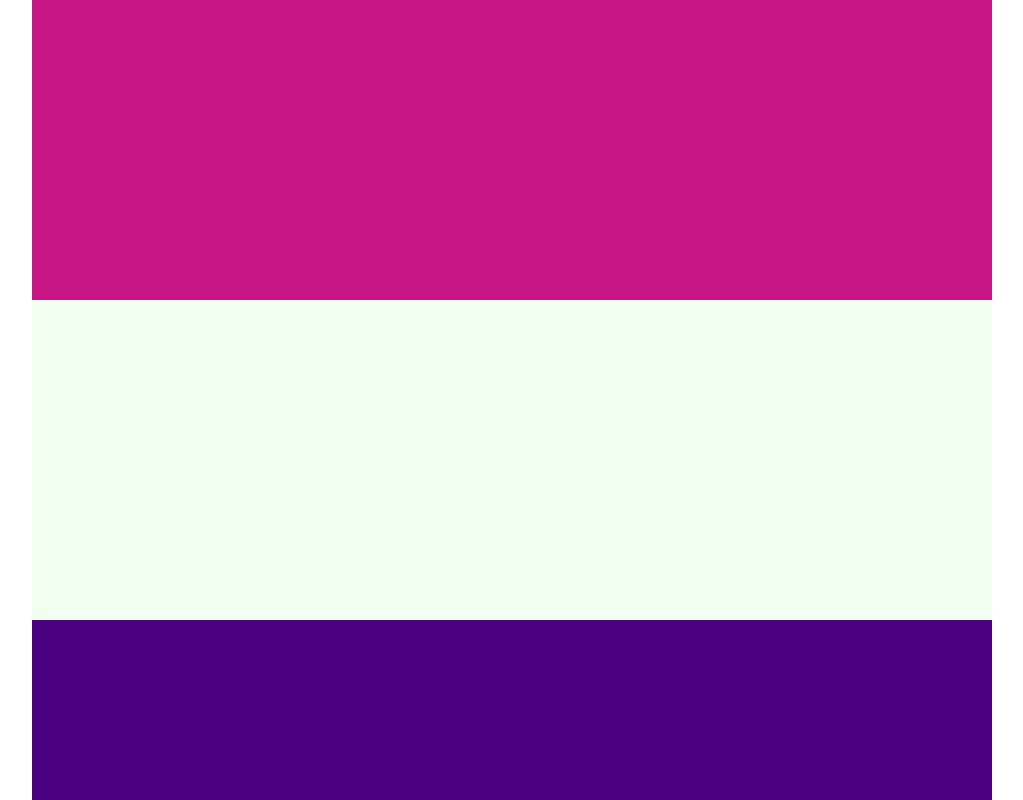
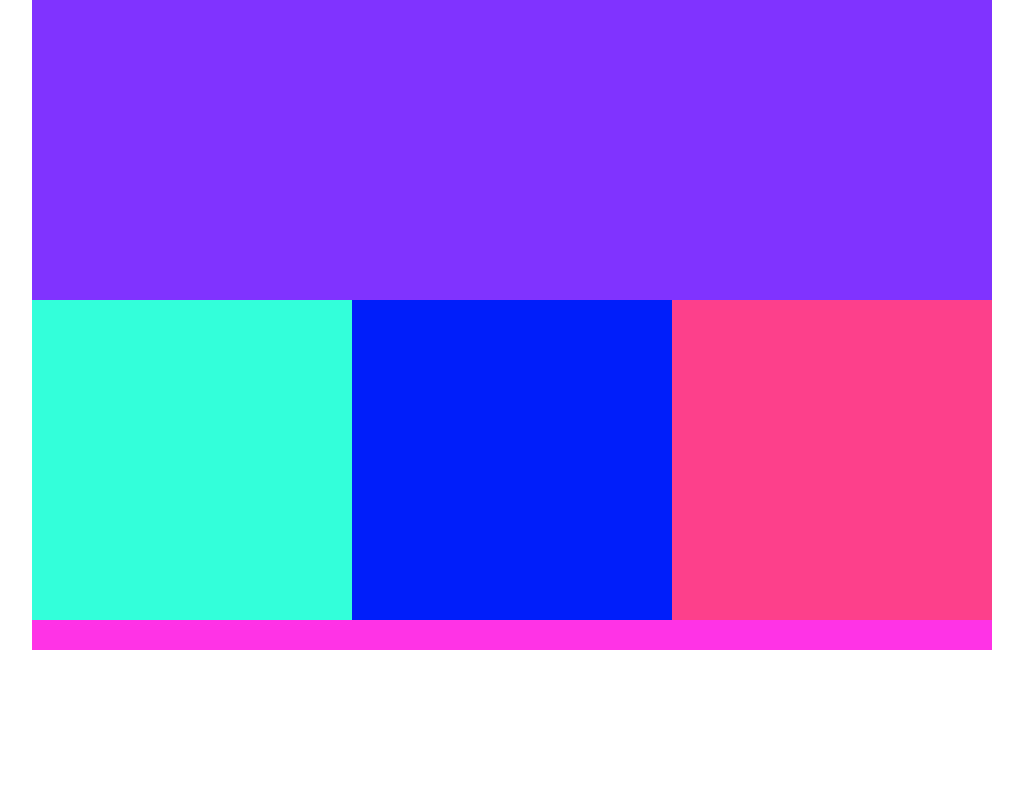
Before and after one commit to zackrhodes86/making-progress, a plain HTML site: page index.html in a window 1280 px wide. Shown: the top 800 px of the page, without its empty margins (128-1151 px from the left). Drawn offline with Linux system fonts and the light colour scheme.

Commit message:
Added code for Tablet and Comp CSS

```diff
--- a/css/main.css
+++ b/css/main.css
@@ -59,6 +59,20 @@ footer {
 /* Change the background colors below */
 
 @media (min-width: 768px) {
+  .col-3 {
+    width: 33.33333%;
+    /*height: 320px;*/
+     float: left;
+
+  }
+
+  /* Clear floats after the columns */
+.row:after {
+  content: "";
+  display: table;
+  clear: both;
+}
+
   header {
     background-color: #C71585;
   }
@@ -73,6 +87,7 @@ footer {
 
   #column-3 {
     background-color: #FF4500;
+    /*width: 100%;*/
   }
 
   footer {
@@ -84,24 +99,40 @@ footer {
 
 /*---------- Desktops ----------*/
 @media (min-width: 1200px) {
+
+  .col-3 {
+    width: 33.33333%;
+    /*height: 320px;*/
+     float: left;
+
+  }
+
+  /* Clear floats after the columns */
+.row:after {
+  content: "";
+  display: table;
+  clear: both;
+}
+
   header {
-    background-color: ;
+    background-color: #8033FF;
   }
 
   #column-1 {
-    background-color: ;
+    background-color: #33FFDA;
   }
 
   #column-2 {
-    background-color: ;
+    background-color: #001EFA;
   }
 
   #column-3 {
-    background-color: ;
+    background-color: #FD408B;
+    width: 33.3%;
   }
 
   footer {
-    background-color: ;
+    background-color: #FF33E6;
   }
 
 }
--- a/index.html
+++ b/index.html
@@ -12,10 +12,13 @@
       <header>
 
       </header>
+      <div class="row">
+
+
       <div id="column-1" class="col-3"></div>
       <div id="column-2" class="col-3"></div>
       <div id="column-3" class="col-3"></div>
-
+</div>
 
       <div class="clear"></div>
       <footer>
```
